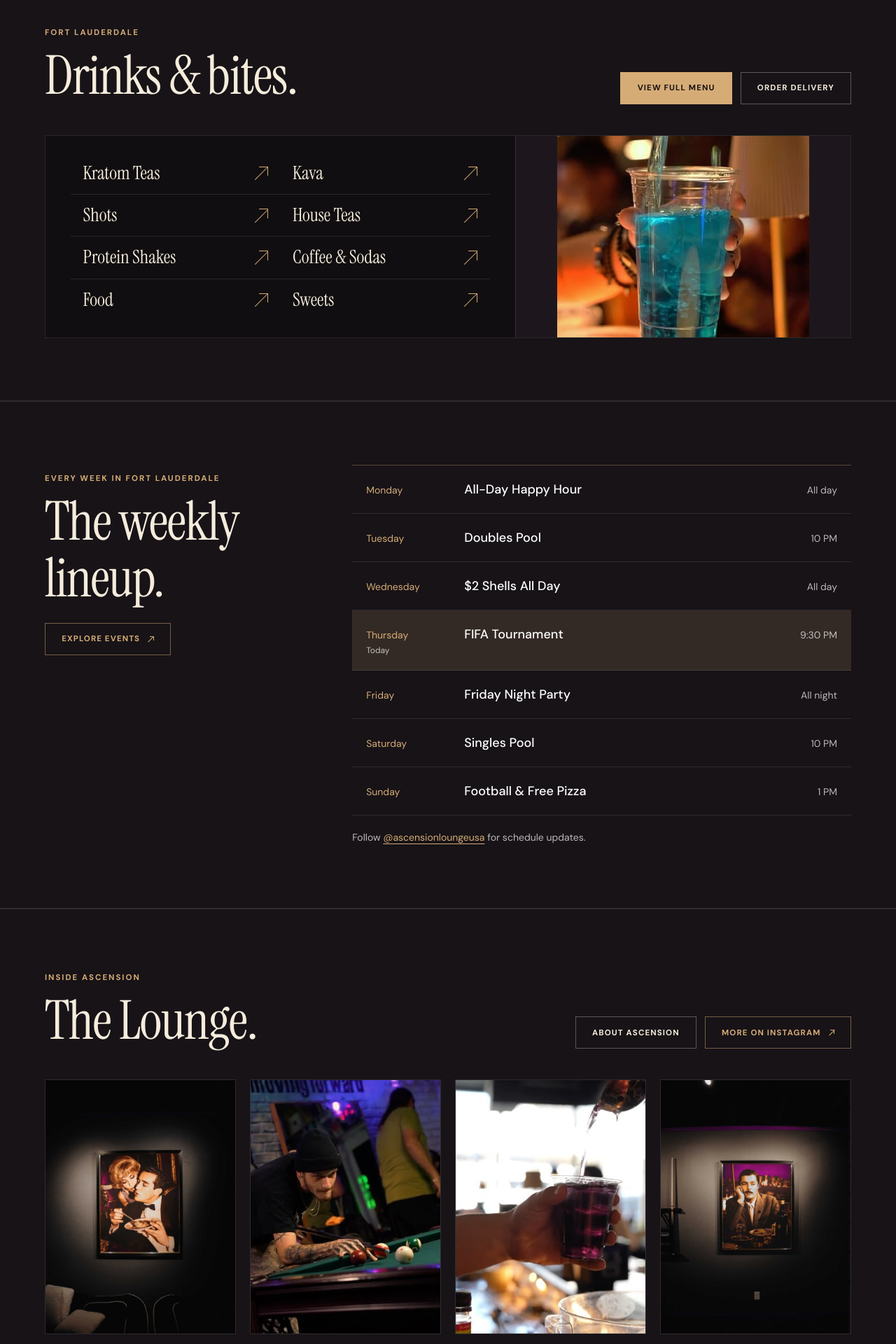
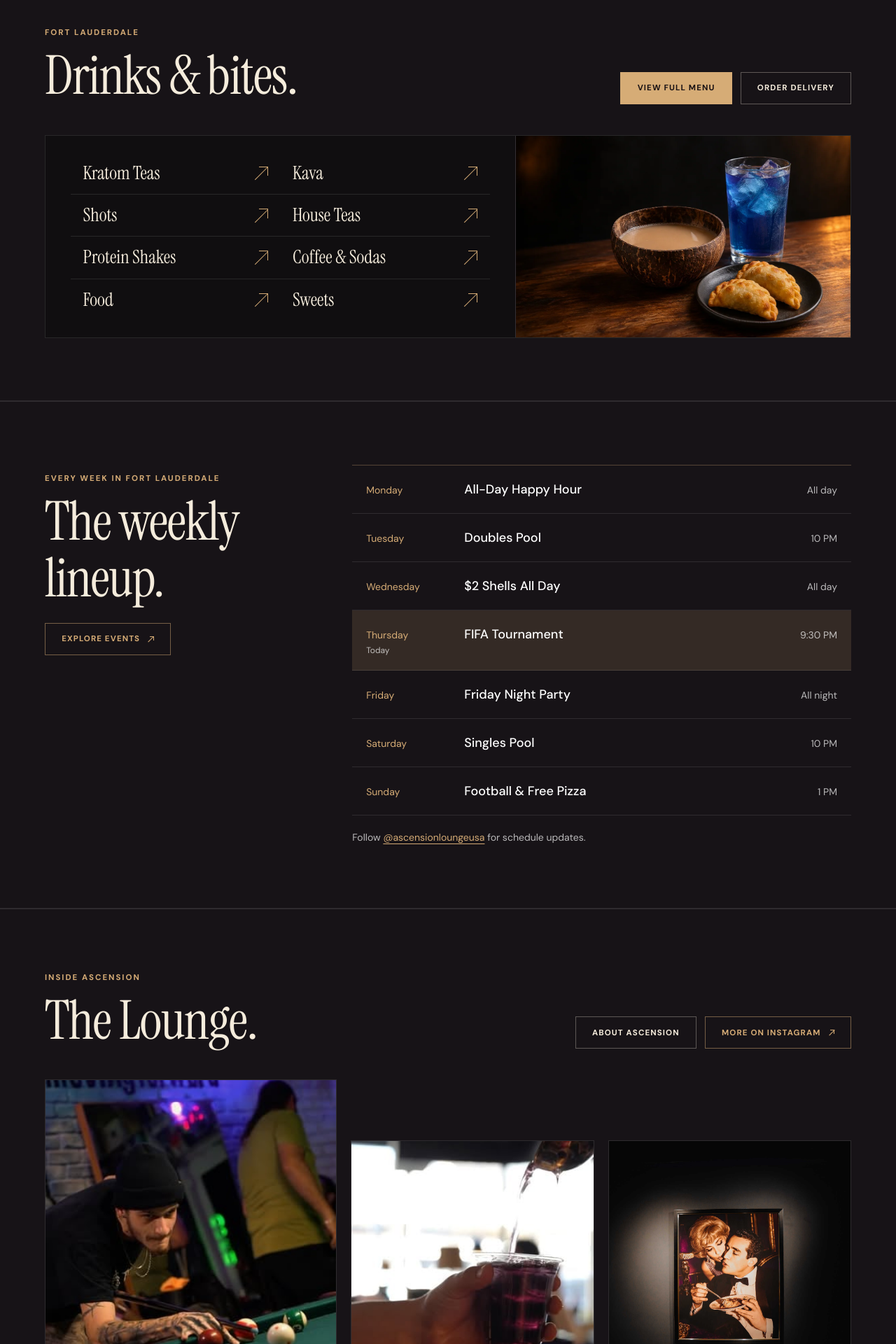
Before and after one commit to holybula/holy-bula-website, a Next.js app: page / in a window 1280 px wide. Shown: the part 880-2800 px from the top of the page at 70% size. Built offline with nearby package versions, Linux system fonts and the light colour scheme.

Commit message:
Polish lounge imagery and add original menu artwork

```diff
--- a/app/menu/menu.module.css
+++ b/app/menu/menu.module.css
@@ -18,7 +18,7 @@
   position: absolute;
   z-index: -1;
   inset: 0 0 0 auto;
-  width: min(100%, 360px);
+  width: min(100%, 395px);
   overflow: hidden;
 }
 
@@ -31,7 +31,7 @@
 
 .heroImage {
   object-fit: cover;
-  object-position: center 52%;
+  object-position: center 54%;
 }
 
 .heroContent {
@@ -278,6 +278,7 @@
   }
 
   .heroMedia {
+    width: min(43vw, 455px);
     right: max(var(--container-pad), calc((100vw - var(--container-max)) / 2 + var(--container-pad)));
   }
 
--- a/app/menu/page.tsx
+++ b/app/menu/page.tsx
@@ -18,11 +18,11 @@ export default function MenuPage() {
       <section className={styles.hero} aria-labelledby="menu-title">
         <div className={styles.heroMedia} aria-hidden="true">
           <Image
-            src="/images/lounge/tea-pour.jpg"
+            src="/images/lounge/kava-and-iced-tea.webp"
             alt=""
             fill
             priority
-            unoptimized
+            sizes="(max-width: 767px) 95vw, (max-width: 1023px) 43vw, 455px"
             className={styles.heroImage}
           />
         </div>
--- a/components/home/TheSpace.tsx
+++ b/components/home/TheSpace.tsx
@@ -4,10 +4,30 @@ import { BRAND } from '@/lib/constants'
 import AnimatedReveal from '@/components/shared/AnimatedReveal'
 
 const PHOTOS = [
-  { src: '/images/interior/holybula-art-1.PNG', alt: 'Amber-lit artwork above lounge seating', position: 'object-center', unoptimized: false },
-  { src: '/images/lounge/pool-night.jpg', alt: 'A player lining up a shot at a Fort Lauderdale pool night', position: 'object-[50%_65%]', unoptimized: true },
-  { src: '/images/lounge/tea-pour.jpg', alt: 'Tea being poured at the Ascension bar', position: 'object-[50%_54%]', unoptimized: true },
-  { src: '/images/interior/holybula-art-3.PNG', alt: 'A framed portrait on the wall under violet lighting', position: 'object-center', unoptimized: false },
+  {
+    src: '/images/lounge/pool-night.jpg',
+    alt: 'A pool player lining up a shot at Ascension',
+    frame: 'col-span-2 aspect-[5/4] sm:col-span-1 sm:aspect-[4/5]',
+    position: 'object-[50%_62%]',
+    sizes: '(min-width: 1280px) 450px, (min-width: 640px) 36vw, 90vw',
+    unoptimized: true,
+  },
+  {
+    src: '/images/lounge/tea-pour.jpg',
+    alt: 'Tea being poured into a cup at the Ascension bar',
+    frame: 'aspect-[4/5]',
+    position: 'object-[58%_53%]',
+    sizes: '(min-width: 1280px) 375px, (min-width: 640px) 30vw, 45vw',
+    unoptimized: true,
+  },
+  {
+    src: '/images/interior/holybula-art-1.PNG',
+    alt: 'Amber-lit artwork above a row of lounge chairs',
+    frame: 'aspect-[4/5]',
+    position: 'object-[50%_68%]',
+    sizes: '(min-width: 1280px) 375px, (min-width: 640px) 30vw, 45vw',
+    unoptimized: false,
+  },
 ] as const
 
 export default function TheSpace() {
@@ -26,16 +46,16 @@ export default function TheSpace() {
             </a>
           </div>
         </div>
-        <div className="grid grid-cols-2 gap-3 sm:gap-5 lg:grid-cols-4">
-          {PHOTOS.map(({ src, alt, position, unoptimized }, index) => (
-            <AnimatedReveal key={src} delay={index * 65} className="group relative aspect-[3/4] overflow-hidden border border-white/10">
+        <div className="grid grid-cols-2 items-end gap-3 sm:grid-cols-[1.2fr_1fr_1fr] sm:gap-4 lg:gap-5">
+          {PHOTOS.map(({ src, alt, frame, position, sizes, unoptimized }, index) => (
+            <AnimatedReveal key={src} delay={index * 65} className={'group relative overflow-hidden border border-white/10 ' + frame}>
               <Image
                 src={src}
                 alt={alt}
                 fill
                 unoptimized={unoptimized}
-                className={'object-cover transition-transform duration-700 motion-safe:group-hover:scale-105 ' + position}
-                sizes="(max-width: 1023px) 48vw, 24vw"
+                className={'object-cover transition-transform duration-700 motion-safe:group-hover:scale-[1.025] ' + position}
+                sizes={sizes}
               />
             </AnimatedReveal>
           ))}
--- a/components/home/WhatWePour.tsx
+++ b/components/home/WhatWePour.tsx
@@ -29,16 +29,14 @@ export default function WhatWePour() {
               </li>
             ))}
           </ul>
-          <div className="flex items-stretch justify-center border-t border-white/10 bg-hb-black-3 md:border-l md:border-t-0">
-            <div className="relative aspect-[4/3] w-full max-w-[22.5rem] overflow-hidden md:aspect-auto md:min-h-72">
-              <Image
-                src="/images/lounge/drink-pour.jpg"
-                alt="A bright blue drink being poured behind the Ascension bar"
-                fill
-                unoptimized
-                className="object-cover object-[50%_49%]"
-              />
-            </div>
+          <div className="relative aspect-[7/5] min-w-0 overflow-hidden border-t border-white/10 bg-hb-black-3 md:aspect-auto md:min-h-72 md:border-l md:border-t-0">
+            <Image
+              src="/images/lounge/drinks-and-bites.webp"
+              alt="Illustration of a kava shell, an iced botanical tea, and two empanadas"
+              fill
+              sizes="(max-width: 767px) 90vw, (max-width: 1330px) 38vw, 500px"
+              className="object-cover object-[63%_52%]"
+            />
           </div>
         </div>
       </div>
--- a/styles/globals.css
+++ b/styles/globals.css
@@ -196,7 +196,7 @@
 }
 
 .lounge-hero-image { position: relative; aspect-ratio: 1.15; background: #1f1927; overflow: hidden; }
-.lounge-hero-image img { object-position: center 62%; }
+.lounge-hero-image img { object-position: center 63%; }
 .lounge-hero-corner { position: absolute; width: 1.45rem; height: 1.45rem; pointer-events: none; border-color: var(--champagne); }
 .lounge-hero-corner-top { inset: -1px auto auto -1px; border-width: 1px 0 0 1px; }
 .lounge-hero-corner-bottom { inset: auto -1px -1px auto; border-width: 0 1px 1px 0; }
@@ -280,6 +280,7 @@
   .lounge-hero-heading { font-size: clamp(4.35rem, 13vw, 6.6rem); }
   .lounge-hero-media { max-width: 36rem; }
   .lounge-hero-image { aspect-ratio: 1.6; }
+  .lounge-hero-image img { object-position: center 67%; }
 }
 
 @media (max-width: 767px) {
```
Also changed, not shown: public/images/lounge/drinks-and-bites.webp (added), public/images/lounge/kava-and-iced-tea.webp (added).
